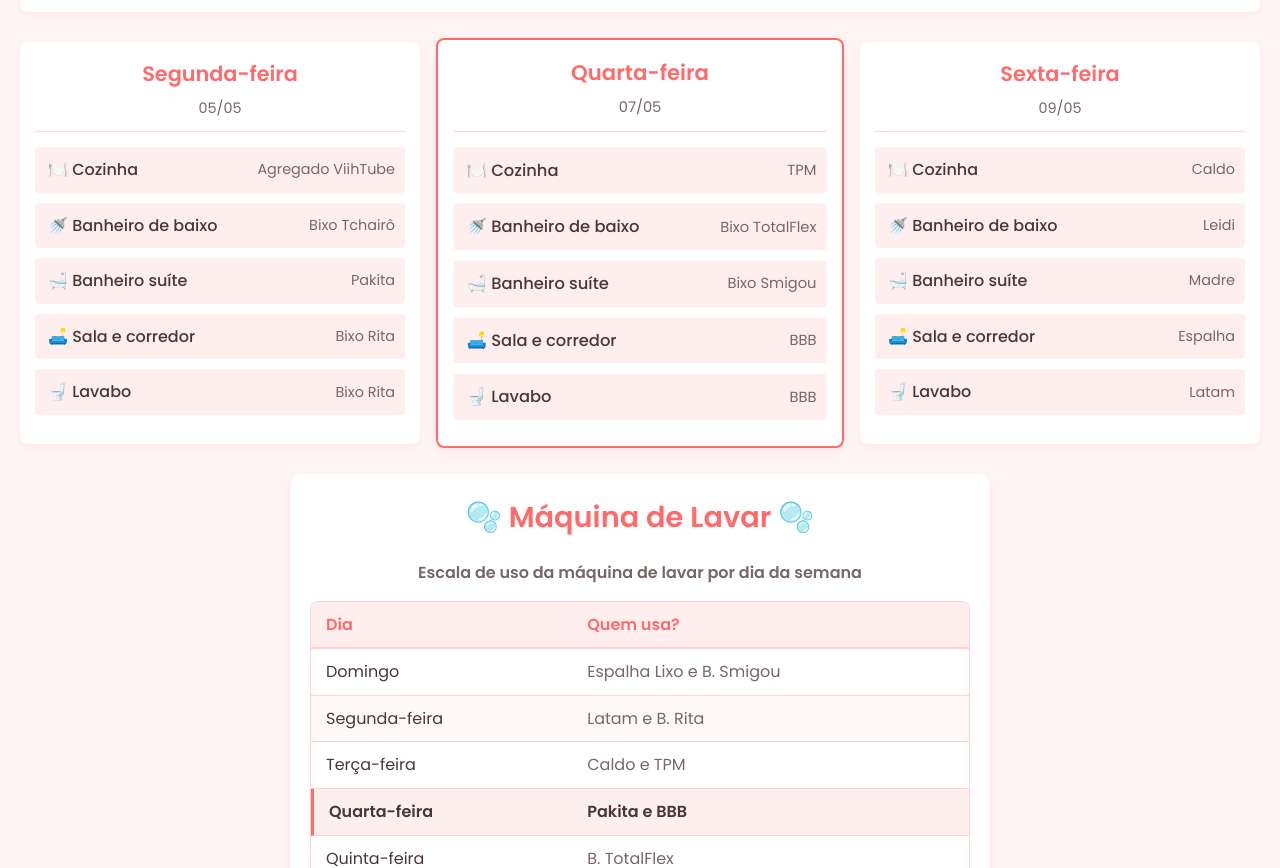
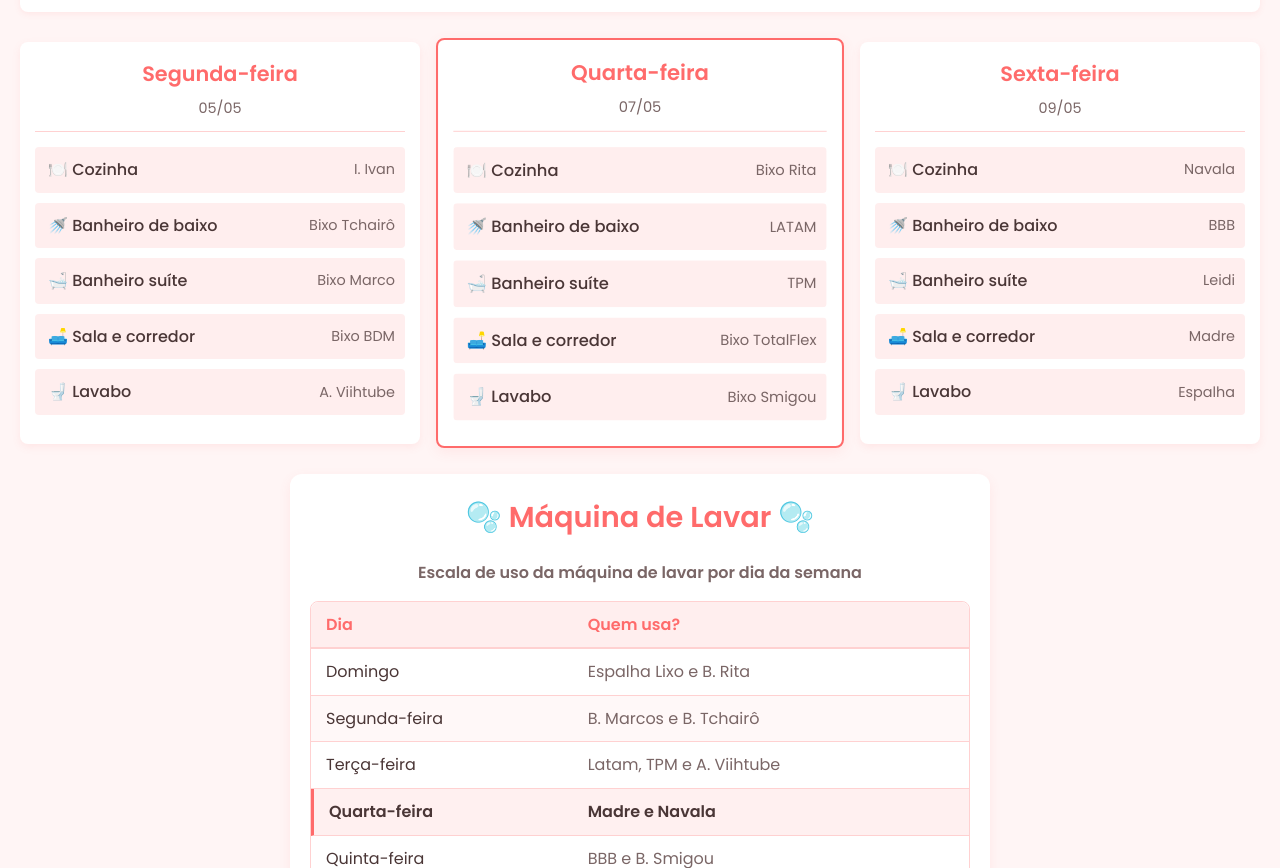
Before and after one commit to ThallesFelipe/Escalas-Tabajara, a plain HTML site: page index.html in a window 1280 px wide. Shown: the part 84-952 px from the top of the page. Drawn offline with Linux system fonts and the light colour scheme.

Commit message:
refactor: atualizar dados da escala de limpeza para refletir novas atribuições

```diff
--- a/app.js
+++ b/app.js
@@ -17,23 +17,25 @@
 /** Dados da escala de limpeza. */
 const scheduleData = {
     monday: [
-        { cozinha: "Bixo Rita", banhBaixo: "Agregado ViihTube", banhSuite: "Bixo Tchairô", sala: "Pakita", lavabo: "Pakita" },
-        { cozinha: "Pakita", banhBaixo: "Bixo Rita", banhSuite: "Agregado ViihTube", sala: "Bixo Tchairô", lavabo: "Bixo Tchairô" },
-        { cozinha: "Bixo Tchairô", banhBaixo: "Pakita", banhSuite: "Bixo Rita", sala: "Agregado ViihTube", lavabo: "Agregado ViihTube" },
-        { cozinha: "Agregado ViihTube", banhBaixo: "Bixo Tchairô", banhSuite: "Pakita", sala: "Bixo Rita", lavabo: "Bixo Rita" }
+        { cozinha: "Bixo Tchairô", banhBaixo: "Bixo Marco", banhSuite: "Bixo BDM", sala: "A. Viihtube", lavabo: "I. Ivan" },
+        { cozinha: "I. Ivan", banhBaixo: "Bixo Tchairô", banhSuite: "Bixo Marco", sala: "Bixo BDM", lavabo: "A. Viihtube" },
+        { cozinha: "A. Viihtube", banhBaixo: "I. Ivan", banhSuite: "Bixo Tchairô", sala: "Bixo Marco", lavabo: "Bixo BDM" },
+        { cozinha: "Bixo BDM", banhBaixo: "A. Viihtube", banhSuite: "I. Ivan", sala: "Bixo Tchairô", lavabo: "Bixo Marco" },
+        { cozinha: "Bixo Marco", banhBaixo: "Bixo BDM", banhSuite: "A. Viihtube", sala: "I. Ivan", lavabo: "Bixo Tchairô" }
     ],
     wednesday: [
-        { cozinha: "BBB", banhBaixo: "TPM", banhSuite: "Bixo TotalFlex", sala: "Bixo Smigou", lavabo: "Bixo Smigou" },
-        { cozinha: "Bixo Smigou", banhBaixo: "BBB", banhSuite: "TPM", sala: "Bixo TotalFlex", lavabo: "Bixo TotalFlex" },
-        { cozinha: "Bixo TotalFlex", banhBaixo: "Bixo Smigou", banhSuite: "BBB", sala: "TPM", lavabo: "TPM" },
-        { cozinha: "TPM", banhBaixo: "Bixo TotalFlex", banhSuite: "Bixo Smigou", sala: "BBB", lavabo: "BBB" }
+        { cozinha: "LATAM", banhBaixo: "TPM", banhSuite: "Bixo TotalFlex", sala: "Bixo Smigou", lavabo: "Bixo Rita" },
+        { cozinha: "Bixo Rita", banhBaixo: "LATAM", banhSuite: "TPM", sala: "Bixo TotalFlex", lavabo: "Bixo Smigou" },
+        { cozinha: "Bixo Smigou", banhBaixo: "Bixo Rita", banhSuite: "LATAM", sala: "TPM", lavabo: "Bixo TotalFlex" },
+        { cozinha: "Bixo TotalFlex", banhBaixo: "Bixo Smigou", banhSuite: "Bixo Rita", sala: "LATAM", lavabo: "TPM" },
+        { cozinha: "TPM", banhBaixo: "Bixo TotalFlex", banhSuite: "Bixo Smigou", sala: "Bixo Rita", lavabo: "LATAM" }
     ],
     friday: [
-        { cozinha: "Leidi", banhBaixo: "Madre", banhSuite: "Espalha", sala: "Latam", lavabo: "Caldo" },
-        { cozinha: "Caldo", banhBaixo: "Leidi", banhSuite: "Madre", sala: "Espalha", lavabo: "Latam" },
-        { cozinha: "Latam", banhBaixo: "Caldo", banhSuite: "Leidi", sala: "Madre", lavabo: "Espalha" },
-        { cozinha: "Espalha", banhBaixo: "Latam", banhSuite: "Caldo", sala: "Leidi", lavabo: "Madre" },
-        { cozinha: "Madre", banhBaixo: "Espalha", banhSuite: "Latam", sala: "Caldo", lavabo: "Leidi" }
+        { cozinha: "BBB", banhBaixo: "Leidi", banhSuite: "Madre", sala: "Espalha", lavabo: "Navala" },
+        { cozinha: "Navala", banhBaixo: "BBB", banhSuite: "Leidi", sala: "Madre", lavabo: "Espalha" },
+        { cozinha: "Espalha", banhBaixo: "Navala", banhSuite: "BBB", sala: "Leidi", lavabo: "Madre" },
+        { cozinha: "Madre", banhBaixo: "Espalha", banhSuite: "Navala", sala: "BBB", lavabo: "Leidi" },
+        { cozinha: "Leidi", banhBaixo: "Madre", banhSuite: "Espalha", sala: "Navala", lavabo: "BBB" }
     ]
 };
 
--- a/index.html
+++ b/index.html
@@ -44,31 +44,31 @@
                     <tbody>
                         <tr>
                             <td>Domingo</td>
-                            <td>Espalha Lixo e B. Smigou</td>
+                            <td>Espalha Lixo e B. Rita</td>
                         </tr>
                         <tr>
                             <td>Segunda-feira</td>
-                            <td>Latam e B. Rita</td>
+                            <td>B. Marcos e B. Tchairô</td>
                         </tr>
                         <tr>
                             <td>Terça-feira</td>
-                            <td>Caldo e TPM</td>
+                            <td>Latam, TPM e A. Viihtube</td>
                         </tr>
                         <tr>
                             <td>Quarta-feira</td>
-                            <td>Pakita e BBB</td>
+                            <td>Madre e Navala</td>
                         </tr>
                         <tr>
                             <td>Quinta-feira</td>
-                            <td>B. TotalFlex</td>
+                            <td>BBB e B. Smigou</td>
                         </tr>
                         <tr>
                             <td>Sexta-feira</td>
-                            <td>Leidi e Madre</td>
+                            <td>Leidi e B. Total</td>
                         </tr>
                         <tr>
                             <td>Sábado</td>
-                            <td>B. Tchairô e A. ViihTube</td>
+                            <td>B. BDM e I. Ivan</td>
                         </tr>
                     </tbody>
                 </table>
```
